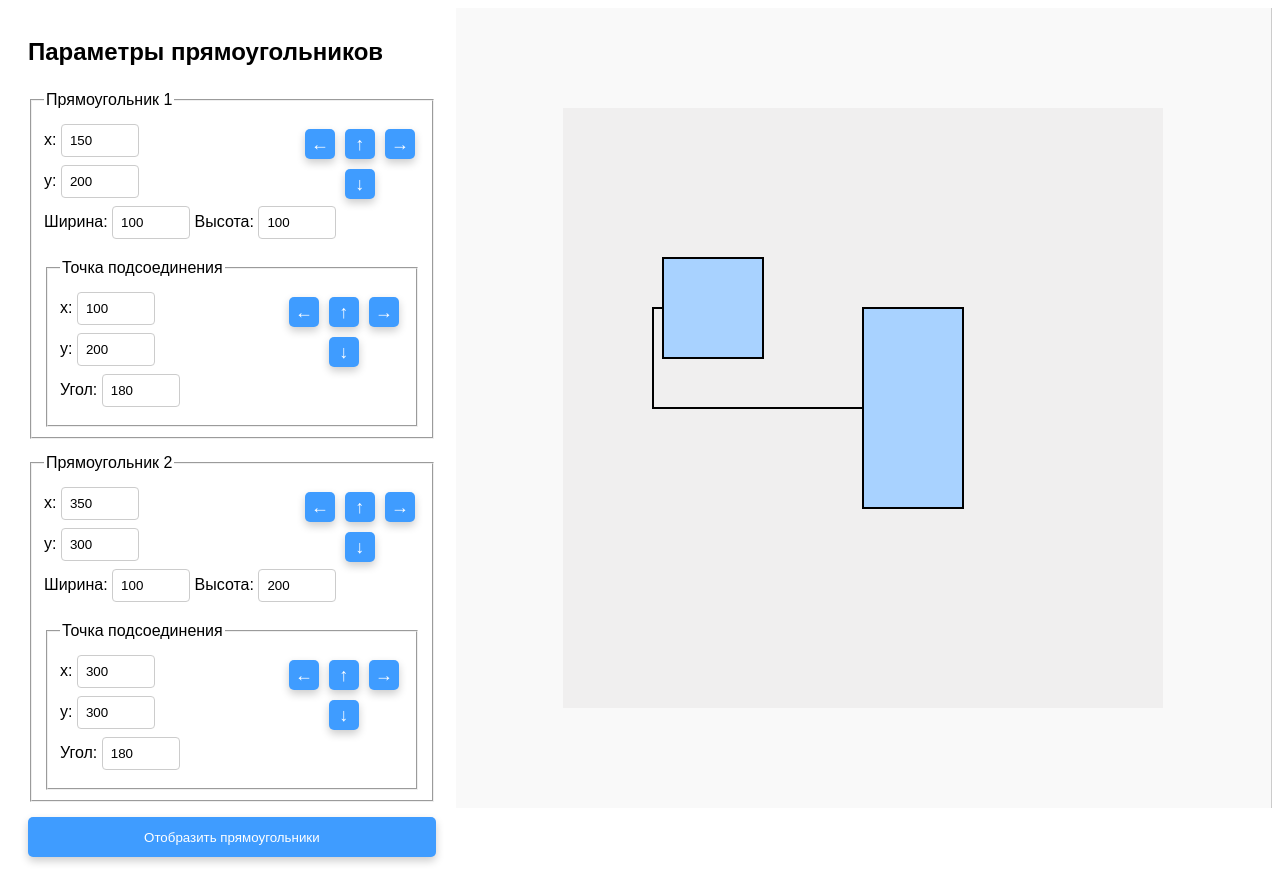
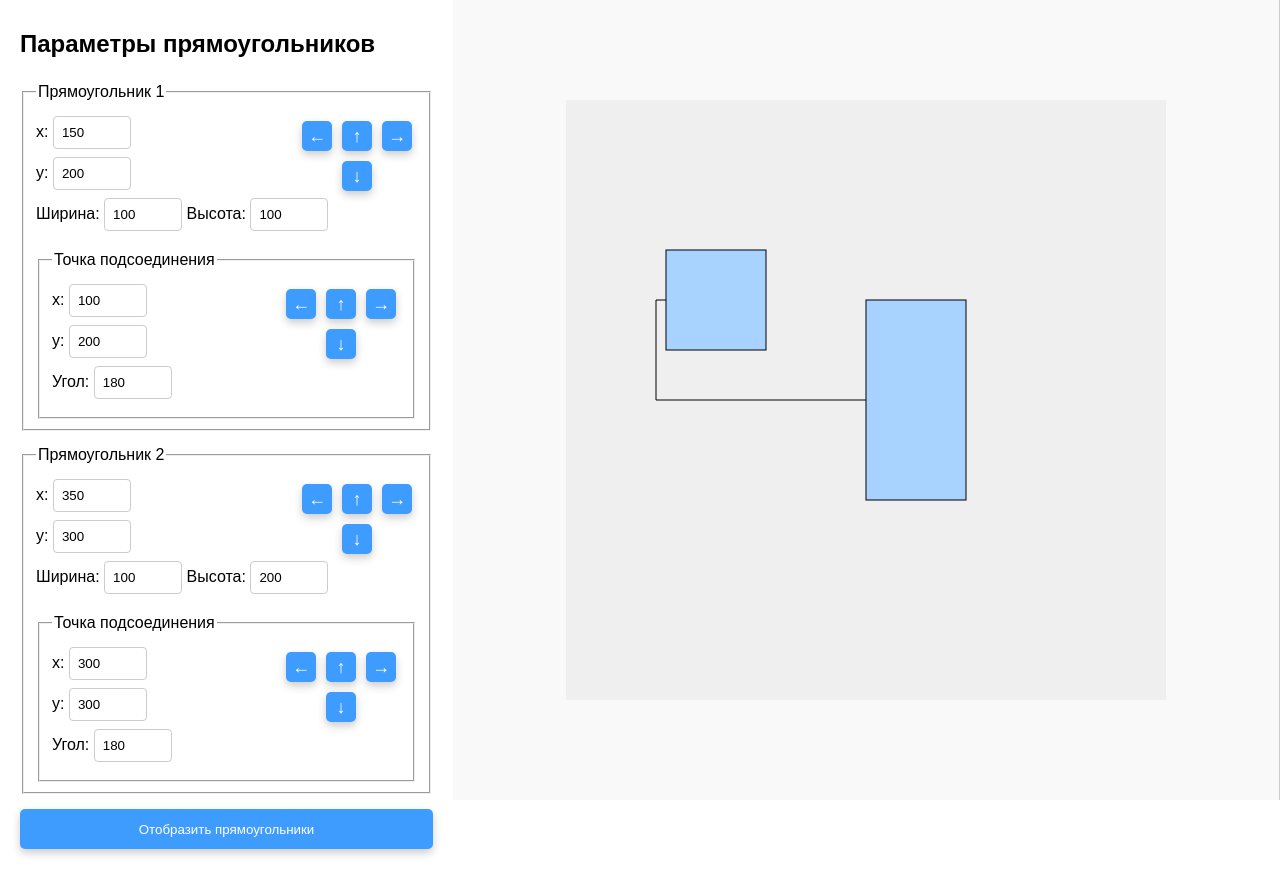
Before and after one commit to FrauRitosika/graph-app, a website built with Vite: page index.html in a window 1280 px wide. Built offline with nearby package versions, Linux system fonts and the light colour scheme.

Commit message:
fix gap problem and add arrows handle

```diff
--- a/public/style.css
+++ b/public/style.css
@@ -1,4 +1,6 @@
 body {
+  padding: 0;
+  margin: 0;
   display: flex;
   font-family: Arial, sans-serif;
 }
--- /dev/null
+++ b/src/data-form/changeFormData.ts
@@ -0,0 +1,34 @@
+import Graph from "../data-handle/classes/Graph";
+import { ConnectionPoint, Point, Size} from "../data-handle/types";
+
+function changePointByDelta(point: Point, delta: Point) {
+    return {
+        x: point.x + delta.x,
+        y: point.y + delta.y
+    }
+}
+
+function setCPoint(prefix: string, point: ConnectionPoint) {
+    (<HTMLInputElement>document.getElementById(`${prefix}cPointX`)).value = point.point.x.toString();
+    (<HTMLInputElement>document.getElementById(`${prefix}cPointY`)).value = point.point.y.toString();
+    (<HTMLInputElement>document.getElementById(`${prefix}cPointAngle`)).value = point.angle.toString();
+}
+
+function setRectangle(prefix: string, point: Point, size?: Size) {
+    (<HTMLInputElement>document.getElementById(`${prefix}X`)).value = point.x.toString();
+    (<HTMLInputElement>document.getElementById(`${prefix}Y`)).value = point.y.toString();
+    if (size) {
+        (<HTMLInputElement>document.getElementById(`${prefix}Width`)).value = size.width.toString();
+        (<HTMLInputElement>document.getElementById(`${prefix}Height`)).value = size.height.toString();
+    }
+}
+
+function setGraphParams(dataGraph: Graph) {
+    setRectangle('rect1', dataGraph.rectStart.rect.position, dataGraph.rectStart.rect.size);
+    setCPoint('rect1', dataGraph.rectStart.cPoint);
+    setRectangle('rect2', dataGraph.rectEnd.rect.position, dataGraph.rectEnd.rect.size);
+    setCPoint('rect2', dataGraph.rectEnd.cPoint);
+}
+
+
+export { changePointByDelta, setCPoint, setRectangle , setGraphParams}
--- a/src/data-handle/classes/Graph.ts
+++ b/src/data-handle/classes/Graph.ts
@@ -1,19 +1,23 @@
 import { checkRectNotIntersectionRect } from "../twoDRepresentation/twoDFunctions";
 import Rectangle from "./Rectangle";
+import settings from '../../graphSettings.json';
+import createPath from "../findPathBetweenPoints/createPath";
+import { Point } from "../types";
 
 export default class Graph {
     rectStart: Rectangle;
     rectEnd: Rectangle;
+    path: Point[];
 
     constructor(rect1: Rectangle, rect2: Rectangle) {
         this.rectStart = rect1;
         this.rectEnd = rect2;
         this.validateIntersectionRect();
-
+        this.path = createPath(rect1, rect2);
     }
 
     private validateIntersectionRect() {
-        if(!checkRectNotIntersectionRect(this.rectStart, this.rectEnd)) throw new Error('Ошибка: Прямоугольники расположены слишком близко друг к другу. Между их гранями должно быть минимальное расстояние в 10 пикселей. Пожалуйста, отредактируйте положение прямоугольников.');
+        if(!checkRectNotIntersectionRect(this.rectStart, this.rectEnd)) throw new Error(`Ошибка: Прямоугольники расположены слишком близко друг к другу. Между их гранями должно быть минимальное расстояние в ${settings.rectGap} пикселей. Пожалуйста, отредактируйте положение прямоугольников.`);
     }
 
 }
--- a/src/data-handle/classes/Rectangle.ts
+++ b/src/data-handle/classes/Rectangle.ts
@@ -1,6 +1,5 @@
 import { checkSegmentNotIncludesPoint, findPointsOnSide } from "../oneDRepresentation/oneDFunctions";
 import { ConnectionPoint, COORD, getCoord, Point, Rect } from "../types";
-import settings from '../../graphSettings.json';
 
 interface IRectangle {
     rect: Rect;
@@ -85,16 +84,16 @@ export default class Rectangle implements IRectangle {
         { x: this.sideX[1], y: this.sideY[0] }];
     }
 
-    public get cornerPointsWithBorder(): Point[] {
-        const bordarGap = [{ x: -settings.rectGap, y: -settings.rectGap }, { x: -settings.rectGap, y: settings.rectGap }, { x: settings.rectGap, y: settings.rectGap }, { x: settings.rectGap, y: -settings.rectGap }]
+    // public get cornerPointsWithBorder(): Point[] {
+    //     const bordarGap = [{ x: -settings.rectGap, y: -settings.rectGap }, { x: -settings.rectGap, y: settings.rectGap }, { x: settings.rectGap, y: settings.rectGap }, { x: settings.rectGap, y: -settings.rectGap }]
 
-        return this.cornerPoints.map((point, index) => {
-            return {
-                x: point.x + bordarGap[index].x,
-                y: point.y + bordarGap[index].y
-            }
-        })
-    }
+    //     return this.cornerPoints.map((point, index) => {
+    //         return {
+    //             x: point.x + bordarGap[index].x,
+    //             y: point.y + bordarGap[index].y
+    //         }
+    //     })
+    // }
 
     public get sideX(): [number, number] {
         return this._sideX ?? this.sidePoints(COORD.x);
--- a/src/data-handle/dataConverter.ts
+++ b/src/data-handle/dataConverter.ts
@@ -1,16 +1,14 @@
 import Graph from "./classes/Graph";
 import Rectangle from "./classes/Rectangle";
-import createPath from "./findPathBetweenPoints/createPath";
-import { ConnectionPoint, Point, Rect } from "./types";
+import { ConnectionPoint, Rect } from "./types";
 
 export default function dataConverter(
     rect1: Rect,
     rect2: Rect,
     cPoint1: ConnectionPoint,
     cPoint2: ConnectionPoint
-): Point[] {
+): Graph {
 
-    const graphArea = new Graph(new Rectangle(rect1, cPoint1), new Rectangle(rect2, cPoint2));
-    return createPath(graphArea.rectStart, graphArea.rectEnd);
+    return new Graph(new Rectangle(rect1, cPoint1), new Rectangle(rect2, cPoint2));
 
 };
--- a/src/data-handle/findPathBetweenPoints/checkMinPath.ts
+++ b/src/data-handle/findPathBetweenPoints/checkMinPath.ts
@@ -1,11 +1,13 @@
 import Rectangle from "../classes/Rectangle";
 import { Point } from "../types";
 import { checkSegmentNotIntersectionRect } from "../twoDRepresentation/twoDFunctions";
+import settings from '../../graphSettings.json';
 
 function checkMinPath(point1: Point, point2: Point, rects: Rectangle[]) {
 
     for (let midPoint of [{ ...point1, x: point2.x }, { ...point1, y: point2.y }]) {
-        if (checkSegmentNotIntersectionRect([point1, midPoint], rects) && checkSegmentNotIntersectionRect([midPoint, point2], rects)) {
+        if (checkSegmentNotIntersectionRect(settings.rectLineGap, [point1, midPoint], rects)
+            && checkSegmentNotIntersectionRect(settings.rectLineGap, [midPoint, point2], rects)) {
             return {
                 result: true,
                 point: midPoint
--- a/src/data-handle/findPathBetweenPoints/createPath.ts
+++ b/src/data-handle/findPathBetweenPoints/createPath.ts
@@ -2,6 +2,7 @@ import Rectangle from "../classes/Rectangle";
 import { checkMinPath } from "./checkMinPath";
 import { checkSegmentNotIntersectionRect } from "../twoDRepresentation/twoDFunctions";
 import { COORD, getCoord, Point } from "../types";
+import settings from '../../graphSettings.json';
 
 
 export default function createPath(rectStart: Rectangle, rectEnd: Rectangle) {
@@ -34,10 +35,10 @@ export default function createPath(rectStart: Rectangle, rectEnd: Rectangle) {
 
 function getExtendedLinePoint(rect: Rectangle) {
     switch (rect.cPoint.angle) {
-        case 0: return { ...rect.cPoint.point, x: rect.cornerPointsWithBorder[2].x }
-        case 180: return { ...rect.cPoint.point, x: rect.cornerPointsWithBorder[0].x }
-        case 90: return { ...rect.cPoint.point, y: rect.cornerPointsWithBorder[2].y }
-        case 270: return { ...rect.cPoint.point, y: rect.cornerPointsWithBorder[0].y }
+        case 0: return { ...rect.cPoint.point, x: rect.cornerPoints[2].x + settings.rectLineGap }
+        case 180: return { ...rect.cPoint.point, x: rect.cornerPoints[0].x - settings.rectLineGap }
+        case 90: return { ...rect.cPoint.point, y: rect.cornerPoints[2].y + settings.rectLineGap }
+        case 270: return { ...rect.cPoint.point, y: rect.cornerPoints[0].y - settings.rectLineGap }
         default: throw new Error('Ошибка: Для одного из прямоугольников задан неверный угол. Убедитесь, что угол точки соединения направлен наружу от прямоугольника под углом 0, 90, 180 или 270 градусов. ')
     }
 }
@@ -53,7 +54,7 @@ function findPointOnDirection(path: Point[], target: Point, rects: Rectangle[])
 
         newCoord = forwardPath();
         if (newCoord.result && newCoord.point
-            && checkSegmentNotIntersectionRect([lastPoint, newCoord.point], rects)) {
+            && checkSegmentNotIntersectionRect(settings.rectLineGap,[lastPoint, newCoord.point], rects)) {
             return newCoord.point;
         }
     }
@@ -61,7 +62,7 @@ function findPointOnDirection(path: Point[], target: Point, rects: Rectangle[])
     if (lastPoint[getCoord(direct)] < target[getCoord(direct)]) {
         newCoord = getUpPointByCoord(lastPoint, 1 - direct, rects);
 
-        if (newCoord.result && newCoord.point && checkSegmentNotIntersectionRect([lastPoint, newCoord.point], rects)) {
+        if (newCoord.result && newCoord.point && checkSegmentNotIntersectionRect(settings.rectLineGap,[lastPoint, newCoord.point], rects)) {
             return newCoord.point;
         }
     }
@@ -69,12 +70,12 @@ function findPointOnDirection(path: Point[], target: Point, rects: Rectangle[])
     newCoord = getDownPointByCoord(lastPoint, 1 - direct, rects);
 
     if (newCoord.result && newCoord.point
-        && checkSegmentNotIntersectionRect([lastPoint, newCoord.point], rects)) {
+        && checkSegmentNotIntersectionRect(settings.rectLineGap,[lastPoint, newCoord.point], rects)) {
         return newCoord.point;
     } else {
         newCoord = forwardPath();
         if (newCoord.result && newCoord.point
-            && checkSegmentNotIntersectionRect([lastPoint, newCoord.point], rects)) {
+            && checkSegmentNotIntersectionRect(settings.rectLineGap,[lastPoint, newCoord.point], rects)) {
             return newCoord.point;
         }
     }
@@ -90,7 +91,7 @@ function findPointOnDirection(path: Point[], target: Point, rects: Rectangle[])
 
 
 function getUpPointByCoord(point: Point, direct: COORD, rects: Rectangle[]) {
-    const upPoints = rects.map(rect => [rect.cornerPointsWithBorder[0][getCoord(1 - direct)], rect.cornerPointsWithBorder[3][getCoord(1 - direct)]])
+    const upPoints = rects.map(rect => [rect.cornerPoints[0][getCoord(1 - direct)]- settings.rectLineGap, rect.cornerPoints[2][getCoord(1 - direct)] + settings.rectLineGap])
         .reduce((arr, side) => arr.concat(side), [])
         .filter(coord => coord > point[getCoord(1 - direct)]);
     if (upPoints.length === 0) {
@@ -106,7 +107,7 @@ function getUpPointByCoord(point: Point, direct: COORD, rects: Rectangle[]) {
 }
 
 function getDownPointByCoord(point: Point, direct: COORD, rects: Rectangle[]) {
-    const downPoints = rects.map(rect => [rect.cornerPointsWithBorder[0][getCoord(1 - direct)], rect.cornerPointsWithBorder[2][getCoord(1 - direct)]])
+    const downPoints = rects.map(rect => [rect.cornerPoints[0][getCoord(1 - direct)]- settings.rectLineGap, rect.cornerPoints[2][getCoord(1 - direct)] + settings.rectLineGap])
         .reduce((arr, side) => side.concat(arr), [])
         .filter(coord => coord < point[getCoord(1 - direct)]);
 
--- a/src/data-handle/twoDRepresentation/twoDFunctions.ts
+++ b/src/data-handle/twoDRepresentation/twoDFunctions.ts
@@ -1,13 +1,15 @@
 import Rectangle from "../classes/Rectangle";
 import { checkSegmentNotIncludesPoint, checkSegmentNotIntersectionSegment } from "../oneDRepresentation/oneDFunctions";
 import { COORD, getCoord, Point } from "../types";
+import settings from '../../graphSettings.json';
 
-function checkSegmentNotIntersectionRect(points: Point[], rects: Rectangle[]) {
+function checkSegmentNotIntersectionRect(gap: number, points: Point[], rects: Rectangle[]) {
     const coordDirect = points[0].x === points[1].x ? COORD.x : COORD.y;
 
     for (let rect of rects) {
-        const borderY = [rect.cornerPointsWithBorder[0].y, rect.cornerPointsWithBorder[1].y];
-        const borderX = [rect.cornerPointsWithBorder[0].x, rect.cornerPointsWithBorder[3].x];
+        const borderY = [rect.cornerPoints[0].y - gap, rect.cornerPoints[1].y + gap]
+        const borderX = [rect.cornerPoints[0].x - gap, rect.cornerPoints[3].x + gap];
+
 
         if (!checkSegmentNotIncludesPoint(coordDirect ? borderY : borderX, [points[0][getCoord(coordDirect)]])
             && !checkSegmentNotIntersectionSegment([points[0][getCoord(1 - coordDirect)], points[1][getCoord(1 - coordDirect)]]
@@ -21,8 +23,8 @@ function checkSegmentNotIntersectionRect(points: Point[], rects: Rectangle[]) {
 
 function checkRectNotIntersectionRect(rectangle1: Rectangle, rectangle2: Rectangle) {
 
-    if (!getSegments(rectangle1.cornerPoints).every(segment => checkSegmentNotIntersectionRect(segment, [rectangle2]))
-    || !getSegments(rectangle2.cornerPoints).every(segment => checkSegmentNotIntersectionRect(segment, [rectangle1]))) {
+    if (!getSegments(rectangle1.cornerPoints).every(segment => checkSegmentNotIntersectionRect(settings.rectGap, segment, [rectangle2]))
+        || !getSegments(rectangle2.cornerPoints).every(segment => checkSegmentNotIntersectionRect(settings.rectGap, segment, [rectangle1]))) {
         return false;
     }
 
--- a/src/graphSettings.json
+++ b/src/graphSettings.json
@@ -1,3 +1,4 @@
 {
-    "rectGap": 10
+    "rectGap": 20,
+    "rectLineGap": 10
 }
--- a/src/main.ts
+++ b/src/main.ts
@@ -1,96 +1,64 @@
-import dataConverter from './data-handle/dataConverter'
-import { Point, Rect } from './data-handle/types';
-import { setRectangle, setCPoint, changePointByDelta } from './visual-handle/changeFormData';
-import { getcPointParams, getPointOnRectSide, getRectangleParams } from './visual-handle/getFormData';
-import settings from './graphSettings.json';
+import dataConverter from './data-handle/dataConverter';
+import { setRectangle, setCPoint, changePointByDelta, setGraphParams } from './data-form/changeFormData';
+import { getcPointParams, getPointOnRectSide, getRectangleParams } from './data-form/getFormData';
+import { drawGraph, focusOnRect } from './visual-handle/drawGraph';
+import { initialGraph } from './visual-handle/initialGraph';
+import { getRectPrefixByClick } from './visual-handle/getRectPrefixByClick';
+import Rectangle from './data-handle/classes/Rectangle';
+import { moveRect } from './visual-handle/moveElementsOnGraph';
 
 const errorElement = <HTMLInputElement>document.getElementById('errorMessage');
 const canvas = <HTMLCanvasElement>document.getElementById("canvas");
 const rectCoordinators = document.getElementsByClassName("js-rect-coordinator");
 const cPointCoordinators = document.getElementsByClassName("js-cpoint-coordinator");
 
+let dataGraph = initialGraph;
+let focusedRect: {
+    prefix: string;
+    rectangle: Rectangle
+} | null = null;
+setGraphParams(dataGraph);
+
 const ctx = canvas.getContext('2d');
-
-createGraph();
+if (ctx) draw(ctx);
 
 document.getElementById('redrawButton')!.addEventListener('click', function (event) {
     event.preventDefault();
-    createGraph();
+    if (ctx) draw(ctx);
 });
 
+canvas.addEventListener('click', function (event) {
+    if (ctx) {
+        const element = getRectPrefixByClick(canvas, event, dataGraph);
+        if (element) {
+            focusedRect = element;
+            focusOnRect(ctx, element.rectangle.rect)
+        } else {
+            focusedRect = null;
+        }
+        draw(ctx);
+    }
+});
 
-function draw(rect1: Rect, rect2: Rect, path: Point[]) {
-
-    if (ctx) {
-
-        ctx.clearRect(0, 0, canvas.width, canvas.height);
-        ctx.fillStyle = "rgba(168, 210, 255)";
-        [rect1, rect2].forEach(rect => {
-            ctx.fillRect(rect.position.x - 0.5 * rect.size.width, rect.position.y - 0.5 * rect.size.height, rect.size.width, rect.size.height);
-            ctx.strokeStyle = 'black';
-            ctx.lineWidth = 2;
-            ctx.strokeRect(rect.position.x - 0.5 * rect.size.width, rect.position.y - 0.5 * rect.size.height, rect.size.width, rect.size.height);
-        });
-
-        ctx.strokeStyle = 'black';
-        ctx.lineWidth = 2;
-        ctx.beginPath();
-        ctx.moveTo(path[0].x, path[0].y);
-        path.forEach((point, index) => {
-            if (index) ctx.lineTo(point.x, point.y);
-        })
-        ctx.stroke();
-
+window.addEventListener('keydown', function (event) {
+    const ACTIONS: { [key: string]: string } = {
+        ArrowRight: "right",
+        ArrowLeft: "left",
+        ArrowUp: "down",
+        ArrowDown: "up"
     }
-
-}
-
-function createGraph() {
-    printError('');
-    try {
-
-        const data = {
-            rect1: getRectangleParams('rect1'),
-            rect2: getRectangleParams('rect2'),
-            cPoint1: getcPointParams('rect1'),
-            cPoint2: getcPointParams('rect2')
-        }
-
-        const path = dataConverter(data.rect1, data.rect2, data.cPoint1, data.cPoint2);
-        draw(data.rect1, data.rect2, path);
-
-
-    } catch (error) {
-        let message = 'Произошла ошибка. К сожалению, мы не смогли создать изображение по указанным параметрам. Пожалуйста, проверьте введенные данные и попробуйте снова.';
-        if (error instanceof Error) message = error.message;
-        printError(message);
-        return;
+    if (focusedRect && event.key in ACTIONS) {
+        moveRect(focusedRect.prefix, ACTIONS[event.key]);
+        if (ctx) draw(ctx);
     }
-}
-
-
-
-function printError(message: string) {
-    errorElement.textContent = message;
-}
+});
 
 Array.prototype.forEach.call(rectCoordinators,
     (rectCoordinator) => {
         rectCoordinator.addEventListener('click', function (event: MouseEvent) {
             if (event.target instanceof HTMLButtonElement && event.target.dataset.action && event.target.dataset.rect) {
-                const action = event.target.dataset.action;
-                const prefix = event.target.dataset.rect;
-                const delta = {
-                    x: ['left', 'right'].includes(action) ? (action === 'left' ? 0 - settings.rectGap : settings.rectGap) : 0,
-                    y: ['up', 'down'].includes(action) ? (action === 'down' ? 0 - settings.rectGap : settings.rectGap) : 0,
-                }
-                setRectangle(prefix, changePointByDelta(getRectangleParams(prefix).position, delta));
-                setCPoint(prefix, {
-                    point: changePointByDelta(getcPointParams(prefix).point, delta),
-                    angle: getcPointParams(prefix).angle
-                });
-
-                createGraph();
+                moveRect(event.target.dataset.rect, event.target.dataset.action);
+                if (ctx) draw(ctx);
             }
         })
     }
@@ -101,8 +69,39 @@ Array.prototype.forEach.call(cPointCoordinators,
         rectCoordinator.addEventListener('click', function (event: MouseEvent) {
             if (event.target instanceof HTMLButtonElement && event.target.dataset.action && event.target.dataset.rect) {
                 setCPoint(event.target.dataset.rect, getPointOnRectSide(event.target.dataset.rect, event.target.dataset.action));
-                createGraph();
+                if (ctx) draw(ctx);
             }
         })
     }
 );
+
+
+function createGraph(ctx: CanvasRenderingContext2D) {
+    printError('');
+
+    try {
+        dataGraph = dataConverter(getRectangleParams('rect1'), getRectangleParams('rect2'),
+            getcPointParams('rect1'), getcPointParams('rect2'));
+        if(focusedRect) {
+            focusedRect.rectangle = focusedRect.prefix === 'rect1' ? dataGraph.rectStart : dataGraph.rectEnd;
+        }
+        drawGraph(ctx, dataGraph);
+        if(focusedRect) focusOnRect(ctx, focusedRect.rectangle.rect);
+
+    } catch (error) {
+        let message = 'Произошла ошибка. К сожалению, мы не смогли создать изображение по указанным параметрам. Пожалуйста, проверьте введенные данные и попробуйте снова.';
+        if (error instanceof Error) message = error.message;
+        printError(message);
+        return;
+    }
+}
+
+function draw(ctx: CanvasRenderingContext2D) {
+    ctx.clearRect(0, 0, canvas.width, canvas.height);
+    ctx.fillStyle = "rgba(168, 210, 255)";
+    createGraph(ctx);
+}
+
+function printError(message: string) {
+    errorElement.textContent = message;
+}
--- /dev/null
+++ b/src/visual-handle/drawGraph.ts
@@ -0,0 +1,35 @@
+import Graph from "../data-handle/classes/Graph";
+import { Rect } from "../data-handle/types";
+
+function drawGraph(ctx: CanvasRenderingContext2D, data: Graph) {
+
+    if (ctx) {
+        [data.rectStart, data.rectEnd].forEach(data => {
+            ctx.fillRect(data.rect.position.x - 0.5 * data.rect.size.width, data.rect.position.y - 0.5 * data.rect.size.height
+                , data.rect.size.width, data.rect.size.height);
+            ctx.strokeStyle = 'black';
+            ctx.lineWidth = 1;
+            ctx.strokeRect(data.rect.position.x - 0.5 * data.rect.size.width
+                , data.rect.position.y - 0.5 * data.rect.size.height, data.rect.size.width, data.rect.size.height);
+        });
+
+        ctx.strokeStyle = 'black';
+        ctx.lineWidth = 1;
+        ctx.beginPath();
+        ctx.moveTo(data.path[0].x, data.path[0].y);
+        data.path.forEach((point, index) => {
+            if (index) ctx.lineTo(point.x, point.y);
+        })
+        ctx.stroke();
+
+    }
+
+}
+
+function focusOnRect(ctx: CanvasRenderingContext2D, rect: Rect) {
+    ctx.strokeStyle = 'blue';
+    ctx.lineWidth = 2;
+    ctx.strokeRect(rect.position.x - 0.5 * rect.size.width, rect.position.y - 0.5 * rect.size.height, rect.size.width, rect.size.height);
+}
+
+export { drawGraph, focusOnRect }
--- /dev/null
+++ b/src/visual-handle/getRectPrefixByClick.ts
@@ -0,0 +1,21 @@
+import Graph from "../data-handle/classes/Graph";
+import { checkSegmentNotIntersectionRect } from "../data-handle/twoDRepresentation/twoDFunctions";
+import { getMousePos } from "./getMousePos";
+
+function getRectPrefixByClick(canvas: HTMLCanvasElement, event: MouseEvent, dataGraph: Graph) {
+    const currentPoint= getMousePos(canvas,event);
+    let number = 1;
+    for (let rectangle of [dataGraph.rectStart,dataGraph.rectEnd]) {
+        if(!checkSegmentNotIntersectionRect(0,[currentPoint, currentPoint],[rectangle])) {
+            return {
+                prefix: `rect${number}`,
+                rectangle: rectangle
+            }
+        }
+        number ++;
+    }
+
+    return null
+}
+
+export {getRectPrefixByClick}
--- /dev/null
+++ b/src/visual-handle/initialGraph.ts
@@ -0,0 +1,40 @@
+import dataConverter from "../data-handle/dataConverter"
+
+const initialDataGraph = {
+    rect1: {
+        position: {
+            x: 150,
+            y: 200
+        }, size: {
+            width: 100,
+            height: 100
+        }
+    },
+    rect2: {
+        position: {
+            x: 350,
+            y: 300
+        }, size: {
+            width: 100,
+            height: 200
+        }
+    },
+    cPoint1: {
+        point: {
+            x: 100,
+            y: 200
+        },
+        angle: 180
+    },
+    cPoint2: {
+        point: {
+            x: 300,
+            y: 300
+        },
+        angle: 180
+    }
+}
+
+const initialGraph = dataConverter(initialDataGraph.rect1, initialDataGraph.rect2, initialDataGraph.cPoint1, initialDataGraph.cPoint2);
+
+export { initialGraph }
--- /dev/null
+++ b/src/visual-handle/moveElementsOnGraph.ts
@@ -0,0 +1,17 @@
+import { changePointByDelta, setCPoint, setRectangle } from "../data-form/changeFormData";
+import { getcPointParams, getRectangleParams } from "../data-form/getFormData";
+import settings from '../graphSettings.json';
+
+function moveRect(prefix: string, action: string) {
+    const delta = {
+        x: ['left', 'right'].includes(action) ? (action === 'left' ? 0 - settings.rectGap : settings.rectGap) : 0,
+        y: ['up', 'down'].includes(action) ? (action === 'down' ? 0 - settings.rectGap : settings.rectGap) : 0,
+    }
+    setRectangle(prefix, changePointByDelta(getRectangleParams(prefix).position, delta));
+    setCPoint(prefix, {
+        point: changePointByDelta(getcPointParams(prefix).point, delta),
+        angle: getcPointParams(prefix).angle
+    });
+}
+
+export { moveRect }
```
Also changed, not shown: src/data-handle/findPathBetweenPoints/test/getExtendedLinePoint.test.ts (+6 -6 lines), src/data-handle/twoDRepresentation/test/checkSegmentNotIntersectionRect.test.ts (+2 -2 lines), src/visual-handle/changeFormData.ts (deleted, +0 -22 lines), src/visual-handle/getMousePos.ts (added, +11 -0 lines), src/data-form/getFormData.ts (renamed from src/visual-handle/getFormData.ts).
